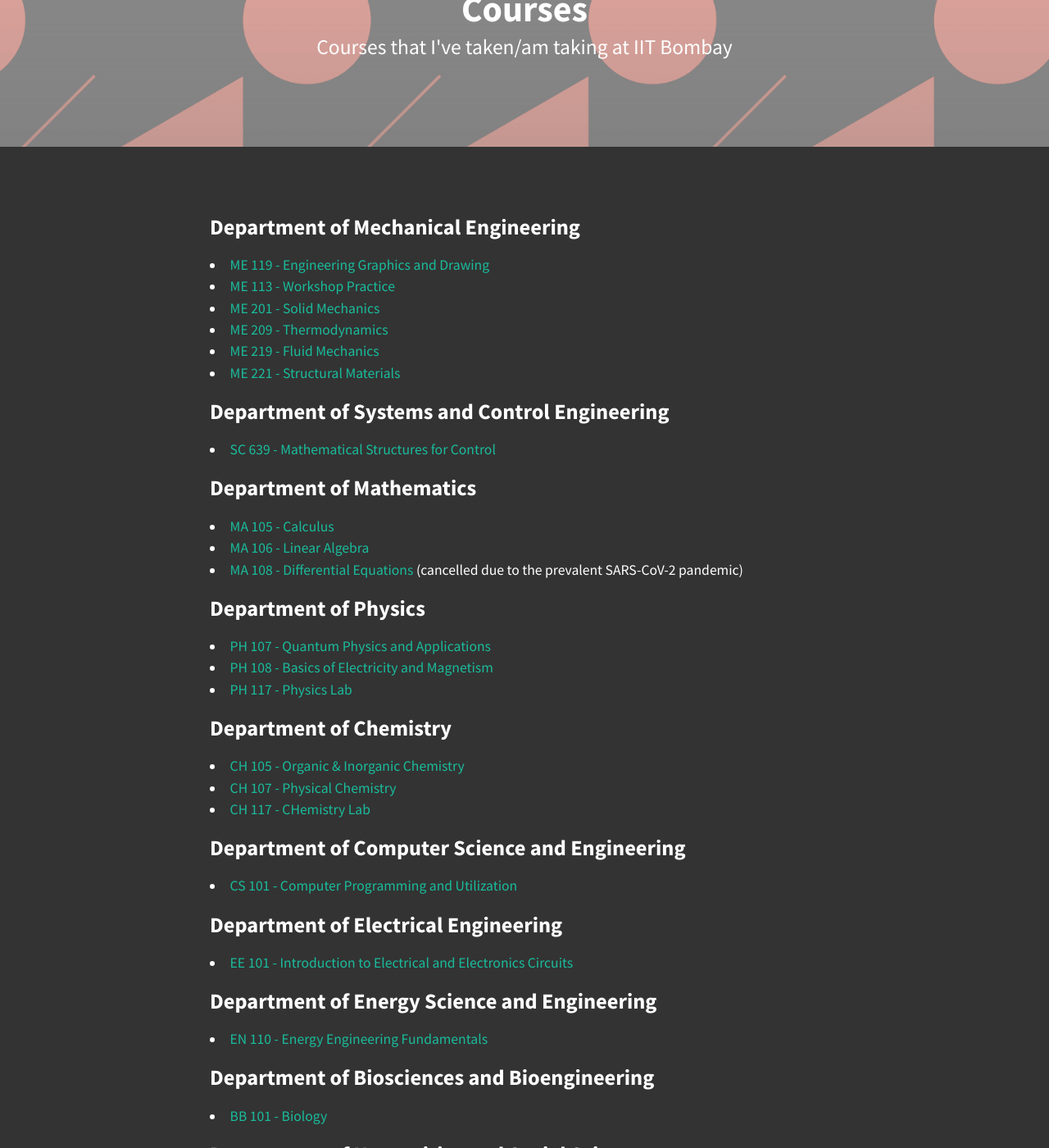
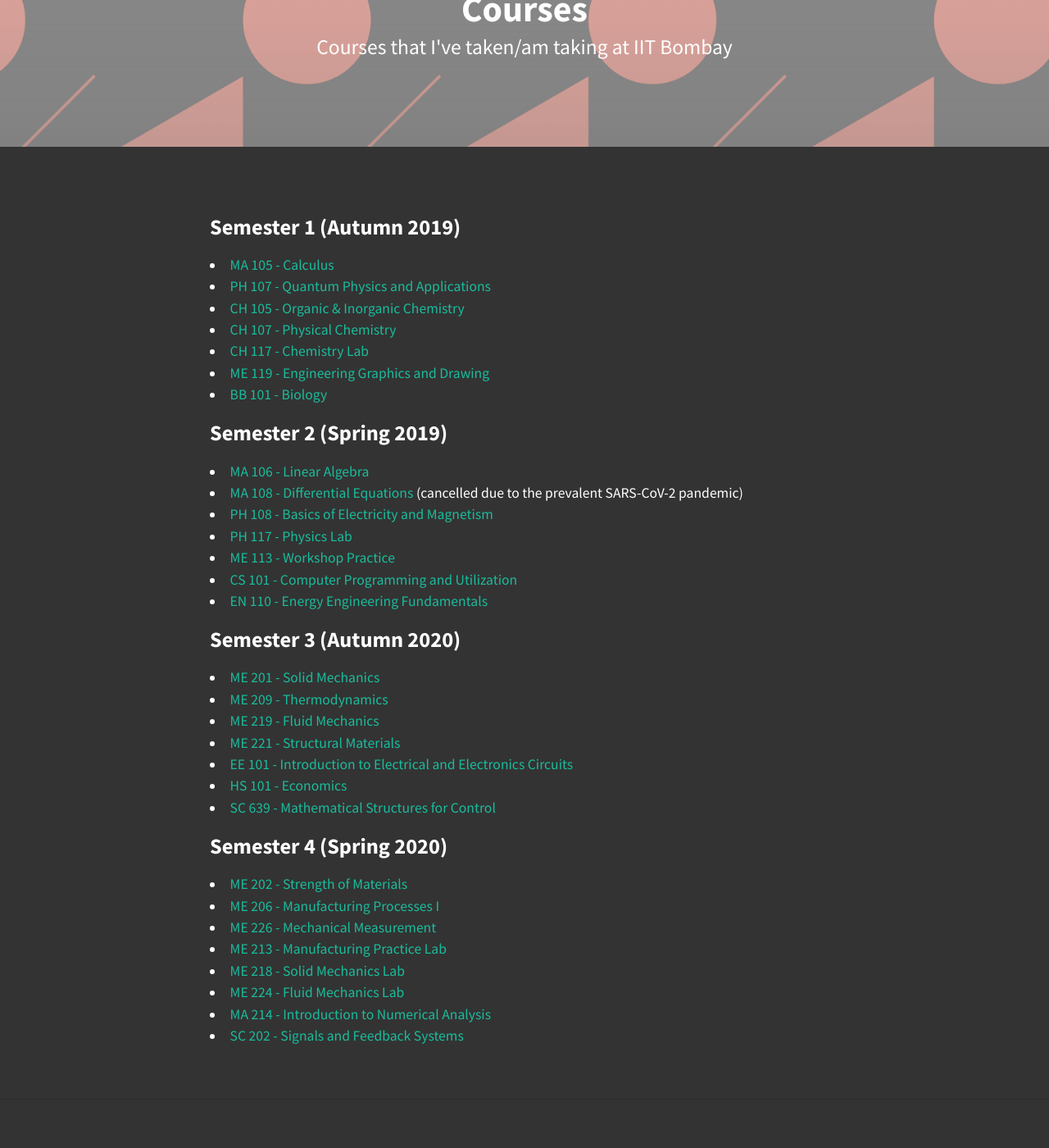
Before and after one commit to omprabhu31/omprabhu31.github.io, a Jekyll site: the page built from academics/courses.md, in a window 1280 px wide and 1400 px high, scrolled down 275 px. Shown: the whole window at 82% size. Built offline with Jekyll 4.4.1, drawn with Linux system fonts in a browser that asks for light colours; nearby versions of some CDN libraries; some of the changed text lies outside the part shown.

Commit message:
updated courses

```diff
--- a/academics/courses.md
+++ b/academics/courses.md
@@ -7,63 +7,47 @@
 hide: true
 ---
 
-<h3>Department of Mechanical Engineering</h3>
+<h3>Semester 1 (Autumn 2019)</h3>
 <ul>
+<li><a href="https://portal.iitb.ac.in/asc/Courses/crsedetail.jsp?ccd=MA%20105">MA 105 - Calculus</a></li>
+<li><a href="https://portal.iitb.ac.in/asc/Courses/crsedetail.jsp?ccd=PH%20107">PH 107 - Quantum Physics and Applications</a></li>
+<li><a href="https://portal.iitb.ac.in/asc/Courses/crsedetail.jsp?ccd=CH%20105">CH 105 - Organic & Inorganic Chemistry</a></li>
+<li><a href="https://portal.iitb.ac.in/asc/Courses/crsedetail.jsp?ccd=CH%20107">CH 107 - Physical Chemistry</a></li>
+<li><a href="https://portal.iitb.ac.in/asc/Courses/crsedetail.jsp?ccd=CH%20117">CH 117 - Chemistry Lab</a></li>
 <li><a href="https://portal.iitb.ac.in/asc/Courses/crsedetail.jsp?ccd=ME%20119">ME 119 - Engineering Graphics and Drawing</a></li>
+<li><a href="https://portal.iitb.ac.in/asc/Courses/crsedetail.jsp?ccd=BB%20101">BB 101 - Biology</a></li>
+</ul>
+
+<h3>Semester 2 (Spring 2019)</h3>
+<ul>
+<li><a href="https://portal.iitb.ac.in/asc/Courses/crsedetail.jsp?ccd=MA%20106">MA 106 - Linear Algebra</a></li>
+<li><a href="https://portal.iitb.ac.in/asc/Courses/crsedetail.jsp?ccd=MA%20108">MA 108 - Differential Equations</a> (cancelled due to the prevalent SARS-CoV-2 pandemic)</li>
+<li><a href="https://portal.iitb.ac.in/asc/Courses/crsedetail.jsp?ccd=PH%20108">PH 108 - Basics of Electricity and Magnetism</a></li>
+<li><a href="https://portal.iitb.ac.in/asc/Courses/crsedetail.jsp?ccd=PH%20117">PH 117 - Physics Lab</a></li>
 <li><a href="https://portal.iitb.ac.in/asc/Courses/crsedetail.jsp?ccd=ME%20113">ME 113 - Workshop Practice</a></li>
+<li><a href="https://portal.iitb.ac.in/asc/Courses/crsedetail.jsp?ccd=CS%20101">CS 101 - Computer Programming and Utilization</a></li>
+<li><a href="https://portal.iitb.ac.in/asc/Courses/crsedetail.jsp?ccd=EN%20110">EN 110 - Energy Engineering Fundamentals</a></li>
+</ul>
+
+<h3>Semester 3 (Autumn 2020)</h3>
+<ul>
 <li><a href="https://portal.iitb.ac.in/asc/Courses/crsedetail.jsp?ccd=ME%20201">ME 201 - Solid Mechanics</a></li>
 <li><a href="https://portal.iitb.ac.in/asc/Courses/crsedetail.jsp?ccd=M#%20209">ME 209 - Thermodynamics</a></li>
 <li><a href="https://portal.iitb.ac.in/asc/Courses/crsedetail.jsp?ccd=ME%20219">ME 219 - Fluid Mechanics</a></li>
 <li><a href="https://portal.iitb.ac.in/asc/Courses/crsedetail.jsp?ccd=ME%20221">ME 221 - Structural Materials</a></li>
-</ul>
-
-<h3>Department of Systems and Control Engineering</h3>
-<ul>
+<li><a href="https://portal.iitb.ac.in/asc/Courses/crsedetail.jsp?ccd=EE%20101">EE 101 - Introduction to Electrical and Electronics Circuits</a></li>
+<li><a href="https://portal.iitb.ac.in/asc/Courses/crsedetail.jsp?ccd=HS%20101">HS 101 - Economics</a></li>
 <li><a href="https://portal.iitb.ac.in/asc/Courses/crsedetail.jsp?ccd=SC%20639">SC 639 - Mathematical Structures for Control</a></li>
 </ul>
 
-<h3>Department of Mathematics</h3>
+<h3>Semester 4 (Spring 2020)</h3>
 <ul>
-<li><a href="https://portal.iitb.ac.in/asc/Courses/crsedetail.jsp?ccd=MA%20105">MA 105 - Calculus</a></li>
-<li><a href="https://portal.iitb.ac.in/asc/Courses/crsedetail.jsp?ccd=MA%20106">MA 106 - Linear Algebra</a></li>
-<li><a href="https://portal.iitb.ac.in/asc/Courses/crsedetail.jsp?ccd=MA%20108">MA 108 - Differential Equations</a> (cancelled due to the prevalent SARS-CoV-2 pandemic)</li>
+<li><a href="https://portal.iitb.ac.in/asc/Courses/crsedetail.jsp?ccd=ME%20202">ME 202 - Strength of Materials</a></li>
+<li><a href="https://portal.iitb.ac.in/asc/Courses/crsedetail.jsp?ccd=ME%20206">ME 206 - Manufacturing Processes I</a></li>
+<li><a href="https://portal.iitb.ac.in/asc/Courses/crsedetail.jsp?ccd=ME%20226">ME 226 - Mechanical Measurement</a></li>
+<li><a href="https://portal.iitb.ac.in/asc/Courses/crsedetail.jsp?ccd=ME%20213">ME 213 - Manufacturing Practice Lab</a></li>
+<li><a href="https://portal.iitb.ac.in/asc/Courses/crsedetail.jsp?ccd=ME%20218">ME 218 - Solid Mechanics Lab</a></li>
+<li><a href="https://portal.iitb.ac.in/asc/Courses/crsedetail.jsp?ccd=ME%20224">ME 224 - Fluid Mechanics Lab</a></li>
+<li><a href="https://portal.iitb.ac.in/asc/Courses/crsedetail.jsp?ccd=MA%20214">MA 214 - Introduction to Numerical Analysis</a></li>
+<li><a href="https://portal.iitb.ac.in/asc/Courses/crsedetail.jsp?ccd=SC%20202">SC 202 - Signals and Feedback Systems</a></li>
 </ul>
-
-<h3>Department of Physics</h3>
-<ul>
-<li><a href="https://portal.iitb.ac.in/asc/Courses/crsedetail.jsp?ccd=PH%20107">PH 107 - Quantum Physics and Applications</a></li>
-<li><a href="https://portal.iitb.ac.in/asc/Courses/crsedetail.jsp?ccd=PH%20108">PH 108 - Basics of Electricity and Magnetism</a></li>
-<li><a href="https://portal.iitb.ac.in/asc/Courses/crsedetail.jsp?ccd=PH%20117">PH 117 - Physics Lab</a></li>
-</ul>
-
-<h3>Department of Chemistry</h3>
-<ul>
-<li><a href="https://portal.iitb.ac.in/asc/Courses/crsedetail.jsp?ccd=CH%20105">CH 105 - Organic & Inorganic Chemistry</a></li>
-<li><a href="https://portal.iitb.ac.in/asc/Courses/crsedetail.jsp?ccd=CH%20107">CH 107 - Physical Chemistry</a></li>
-<li><a href="https://portal.iitb.ac.in/asc/Courses/crsedetail.jsp?ccd=CH%20117">CH 117 - CHemistry Lab</a></li>
-</ul>
-
-<h3>Department of Computer Science and Engineering</h3>
-<ul>
-<li><a href="https://portal.iitb.ac.in/asc/Courses/crsedetail.jsp?ccd=CS%20101">CS 101 - Computer Programming and Utilization</a></li>
-</ul>
-
-<h3>Department of Electrical Engineering</h3>
-<ul>
-<li><a href="https://portal.iitb.ac.in/asc/Courses/crsedetail.jsp?ccd=EE%20101">EE 101 - Introduction to Electrical and Electronics Circuits</a></li>
-</ul>
-
-<h3>Department of Energy Science and Engineering</h3>
-<ul>
-<li><a href="https://portal.iitb.ac.in/asc/Courses/crsedetail.jsp?ccd=EN%20110">EN 110 - Energy Engineering Fundamentals</a></li>
-</ul>
-
-<h3>Department of Biosciences and Bioengineering</h3>
-<ul>
-<li><a href="https://portal.iitb.ac.in/asc/Courses/crsedetail.jsp?ccd=BB%20101">BB 101 - Biology</a></li>
-</ul>
-
-<h3>Department of Humanities and Social Sciences</h3>
-<ul>
-<li><a href="https://portal.iitb.ac.in/asc/Courses/crsedetail.jsp?ccd=HS%20101">HS 101 - Economics</a></li>
-</ul>
```
Also changed, not shown: 1 other file.
